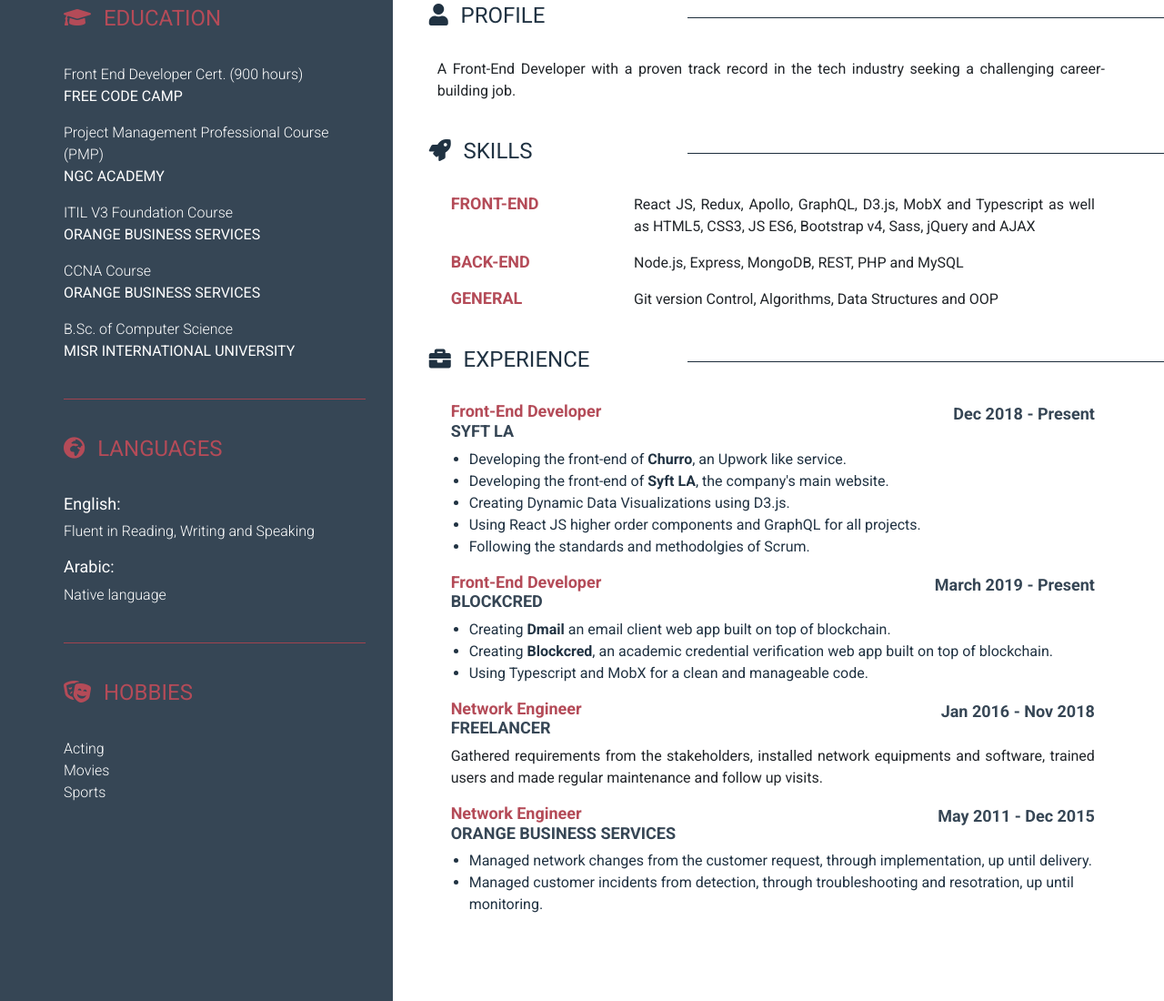
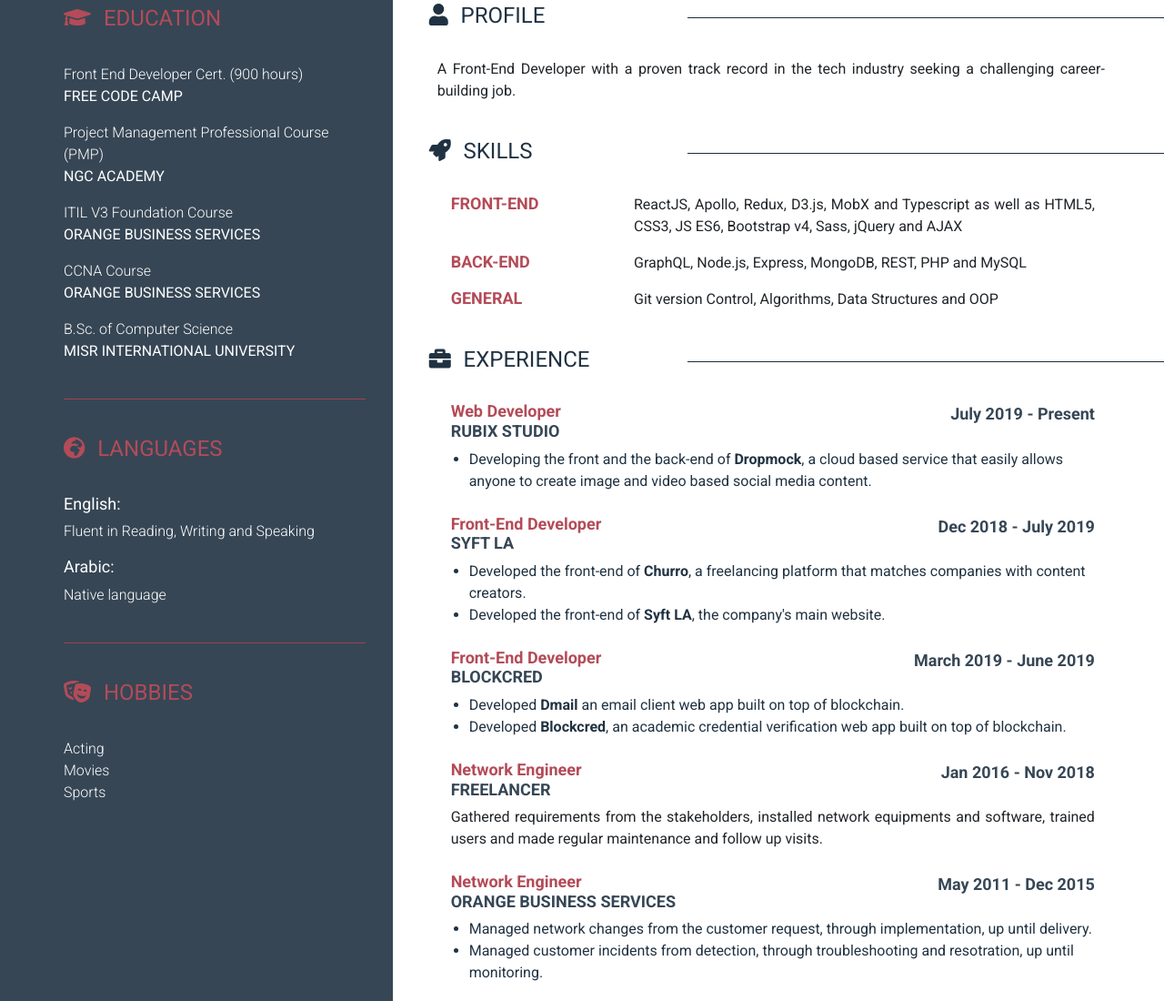
Before and after one commit to khaled-elakkad/dynamic-cv, a website: page dist/index.html in a window 1280 px wide. Shown: the part 429-1529 px from the top of the page at 91% size. Drawn offline with nearby package versions, Linux system fonts and the light colour scheme.

Commit message:
added rubix stuido to working experience

```diff
--- a/dist/index.html
+++ b/dist/index.html
@@ -142,7 +142,7 @@
                 </div>
                 <div class="col-8">
                   <p>
-                    React JS, Redux, Apollo, GraphQL, D3.js, MobX and Typescript
+                    ReactJS, Apollo, Redux, D3.js, MobX and Typescript
                     as well as HTML5, CSS3, JS ES6, Bootstrap v4, Sass, jQuery
                     and AJAX
                   </p>
@@ -153,7 +153,7 @@
                   <h3>BACK-END</h3>
                 </div>
                 <div class="col-8">
-                  <p>Node.js, Express, MongoDB, REST, PHP and MySQL</p>
+                  <p>GraphQL, Node.js, Express, MongoDB, REST, PHP and MySQL</p>
                 </div>
               </div>
               <div class="row">
@@ -181,7 +181,33 @@
             </div>
             <div class="section-content px-4 my-4">
               <!-- start job 1 -->
-              <article>
+              <article class="mb-2">
+                  <div class="row">
+                    <div class="col-6">
+                      <h3>
+                        <span class="job-title">Web Developer</span>
+                        <br />
+                        <span class="company-name">Rubix Studio</span>
+                      </h3>
+                    </div>
+                    <div class="col-5">
+                      <p class="job-duration text-right">July 2019 - Present</p>
+                    </div>
+                  </div>
+                  <div class="row">
+                    <div class="col-11">
+                      <ul>
+                        <li>
+                          Developing the front and the back-end of <b>Dropmock</b>, a cloud based service that easily allows anyone to create image and video based social media content.
+                        </li>
+                      </ul>
+                    </div>
+                  </div>
+                </article>
+                <!-- end job 1 -->
+
+              <!-- start job 1 -->
+              <article class="mb-2">
                 <div class="row">
                   <div class="col-6">
                     <h3>
@@ -191,29 +217,18 @@
                     </h3>
                   </div>
                   <div class="col-5">
-                    <p class="job-duration text-right">Dec 2018 - Present</p>
+                    <p class="job-duration text-right">Dec 2018 - July 2019</p>
                   </div>
                 </div>
                 <div class="row">
                   <div class="col-11">
                     <ul>
                       <li>
-                        Developing the front-end of <b>Churro</b>, an Upwork
-                        like service.
+                        Developed the front-end of <b>Churro</b>, a freelancing platform that matches companies with content creators.
                       </li>
                       <li>
-                        Developing the front-end of <b>Syft LA</b>, the
+                        Developed the front-end of <b>Syft LA</b>, the
                         company's main website.
-                      </li>
-                      <li>
-                        Creating Dynamic Data Visualizations using D3.js.
-                      </li>
-                      <li>
-                        Using React JS higher order components and GraphQL for
-                        all projects.
-                      </li>
-                      <li>
-                        Following the standards and methodolgies of Scrum.
                       </li>
                     </ul>
                   </div>
@@ -222,7 +237,7 @@
               <!-- end job 1 -->
 
               <!-- start job 2 -->
-              <article>
+              <article class="mb-2">
                 <div class="row">
                   <div class="col-6">
                     <h3>
@@ -232,23 +247,19 @@
                     </h3>
                   </div>
                   <div class="col-5">
-                    <p class="job-duration text-right">March 2019 - Present</p>
+                    <p class="job-duration text-right">March 2019 - June 2019</p>
                   </div>
                 </div>
                 <div class="row">
                   <div class="col-11">
                     <ul>
                       <li>
-                        Creating <b>Dmail</b> an email client web app built on
+                        Developed <b>Dmail</b> an email client web app built on
                         top of blockchain.
                       </li>
                       <li>
-                        Creating <b>Blockcred</b>, an academic credential
+                        Developed <b>Blockcred</b>, an academic credential
                         verification web app built on top of blockchain.
-                      </li>
-                      <li>
-                        Using Typescript and MobX for a clean and manageable
-                        code.
                       </li>
                     </ul>
                   </div>
@@ -257,7 +268,7 @@
               <!-- end job 2 -->
 
               <!-- start job 3 -->
-              <article>
+              <article class="mb-2">
                 <div class="row">
                   <div class="col-6">
                     <h3>
@@ -283,7 +294,7 @@
               <!-- end job 3 -->
 
               <!-- start job 4 -->
-              <article>
+              <article class="mb-2">
                 <div class="row">
                   <div class="col-7">
                     <h3>
```
